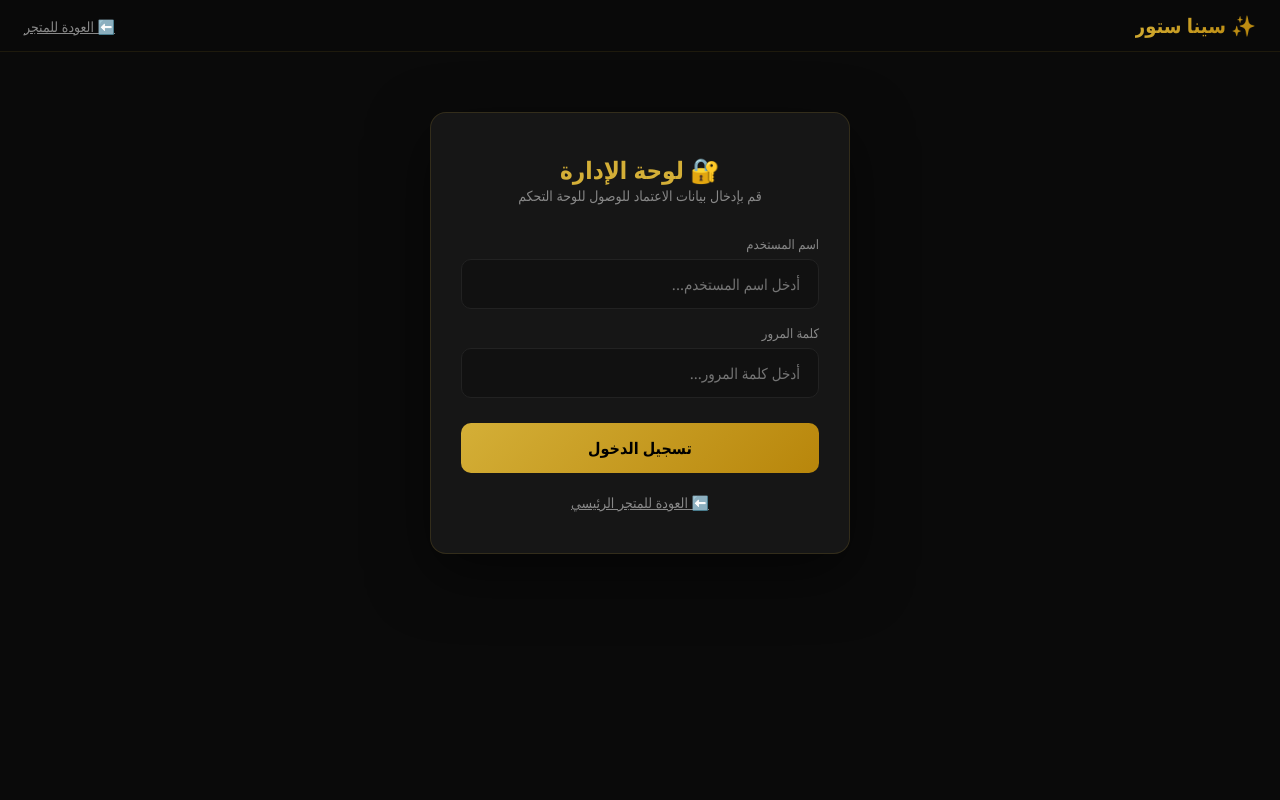
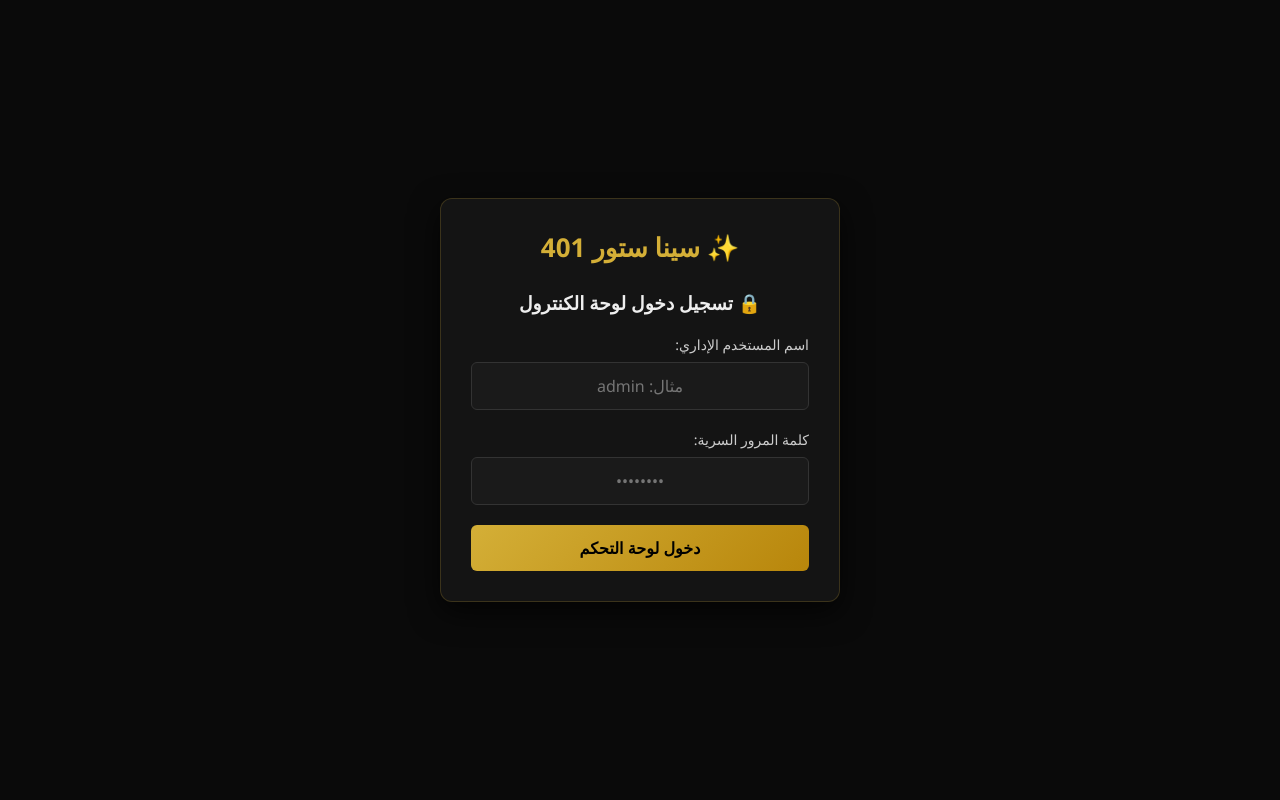
Before and after one commit to mosebh99/sina.401, a Flask app: page /login.html in a window 1280 px wide. Run offline with Flask 3, Linux system fonts and the light colour scheme; some libraries are stand-ins or nearby versions.

Commit message:
Update login.html

```diff
--- a/templates/login.html
+++ b/templates/login.html
@@ -3,214 +3,73 @@
 <head>
     <meta charset="UTF-8">
     <meta name="viewport" content="width=device-width, initial-scale=1.0">
-    <title>تسجيل الدخول الإداري | سينا ستور</title>
-    <link rel="icon" type="image/png" href="/static/css/logo.png.jpeg">
+    <title>تسجيل دخول الإدارة | سينا ستور 401</title>
     <style>
-        * { margin: 0; padding: 0; box-sizing: border-box; }
-        body {
-            font-family: 'Segoe UI', Tahoma, Geneva, Verdana, sans-serif;
-            background: #0a0a0a;
-            color: #fff;
-            min-height: 100vh;
-            display: flex;
-            flex-direction: column;
+        :root {
+            --primary: #d4af37;
+            --primary-hover: #b8860b;
+            --bg-dark: #0a0a0a;
+            --bg-card: #141414;
+            --border-gold: rgba(212, 175, 55, 0.2);
         }
-        header {
-            background: rgba(10,10,10,0.98);
-            backdrop-filter: blur(20px);
-            padding: 12px 24px;
-            display: flex;
-            justify-content: space-between;
-            align-items: center;
-            border-bottom: 1px solid rgba(212,175,55,0.1);
-        }
-        .logo {
-            font-size: 20px;
-            font-weight: 800;
-            background: linear-gradient(135deg, #d4af37, #b8860b);
-            -webkit-background-clip: text;
-            -webkit-text-fill-color: transparent;
-        }
-        .nav-links a {
-            color: #888;
-            font-size: 14px;
-            transition: all 0.3s;
-        }
-        .nav-links a:hover { color: #d4af37; }
-
-        .login-container {
-            max-width: 420px;
-            margin: 60px auto;
-            padding: 40px 30px;
-            background: #161616;
-            border-radius: 16px;
-            border: 1px solid rgba(212,175,55,0.15);
-            text-align: center;
-            box-shadow: 0 20px 60px rgba(0,0,0,0.5);
-            width: 90%;
-        }
-        .login-container h2 {
-            color: #d4af37;
-            margin-top: 0;
-            font-size: 24px;
-        }
-        .login-container p {
-            color: #888;
-            font-size: 14px;
-            margin-bottom: 30px;
-        }
-        .login-form {
-            display: flex;
-            flex-direction: column;
-            gap: 15px;
-        }
-        .input-group { position: relative; }
-        .input-group input {
-            width: 100%;
-            padding: 14px 18px;
-            background: #111;
-            border: 1px solid #222;
-            border-radius: 10px;
-            color: #fff;
-            font-family: inherit;
-            font-size: 15px;
-            transition: all 0.3s;
-        }
-        .input-group input:focus {
-            outline: none;
-            border-color: #d4af37;
-            box-shadow: 0 0 15px rgba(212,175,55,0.15);
-        }
-        .input-group label {
-            display: block;
-            text-align: right;
-            margin-bottom: 6px;
-            color: #888;
-            font-size: 13px;
-        }
-        .login-btn {
-            background: linear-gradient(135deg, #d4af37, #b8860b);
-            color: #000;
-            border: none;
-            padding: 14px;
-            border-radius: 10px;
-            font-weight: bold;
-            font-size: 16px;
-            cursor: pointer;
-            transition: all 0.3s;
-            margin-top: 10px;
-            font-family: inherit;
-        }
-        .login-btn:hover {
-            transform: scale(1.02);
-            box-shadow: 0 6px 20px rgba(212,175,55,0.4);
-        }
-        .login-btn:disabled {
-            opacity: 0.6;
-            cursor: not-allowed;
-            transform: none;
-        }
-        .error-msg {
-            color: #ef4444;
-            font-size: 13px;
-            margin-top: 10px;
-            display: none;
-        }
-        .success-msg {
-            color: #22c55e;
-            font-size: 13px;
-            margin-top: 10px;
-            display: none;
-        }
-        .back-link {
-            display: inline-block;
-            margin-top: 20px;
-            color: #888;
-            font-size: 14px;
-            transition: color 0.3s;
-        }
-        .back-link:hover { color: #d4af37; }
+        * { margin: 0; padding: 0; box-sizing: border-box; font-family: 'Segoe UI', sans-serif; }
+        body { background: var(--bg-dark); color: #fff; display: flex; justify-content: center; align-items: center; min-height: 100vh; padding: 20px; }
+        .login-container { max-width: 400px; width: 100%; background: var(--bg-card); border: 1px solid var(--border-gold); padding: 30px; border-radius: 12px; box-shadow: 0 10px 30px rgba(0,0,0,0.7); text-align: center; }
+        .logo { font-size: 26px; font-weight: bold; color: var(--primary); text-decoration: none; display: block; margin-bottom: 25px; }
+        h3 { margin-bottom: 20px; color: #eee; }
+        label { display: block; text-align: right; margin-bottom: 8px; font-size: 14px; color: #ccc; }
+        input { width: 100%; padding: 12px; margin-bottom: 20px; background: #1a1a1a; border: 1px solid #333; border-radius: 6px; color: #fff; font-size: 16px; text-align: center; }
+        input:focus { border-color: var(--primary); outline: none; }
+        button { width: 100%; padding: 12px; background: linear-gradient(135deg, var(--primary), var(--primary-hover)); border: none; border-radius: 6px; color: #000; font-weight: bold; font-size: 16px; cursor: pointer; transition: opacity 0.3s; }
+        button:hover { opacity: 0.9; }
+        .err-msg { background: rgba(239, 68, 68, 0.2); border: 1px solid #ef4444; color: #ef4444; padding: 10px; border-radius: 6px; margin-bottom: 15px; display: none; font-size: 14px; font-weight: bold; }
     </style>
 </head>
 <body>
-    <header>
-        <div class="logo">✨ سينا ستور</div>
-        <div class="nav-links"><a href="/">⬅️ العودة للمتجر</a></div>
-    </header>
 
     <div class="login-container">
-        <h2>🔐 لوحة الإدارة</h2>
-        <p>قم بإدخال بيانات الاعتماد للوصول للوحة التحكم</p>
+        <a href="/" class="logo">✨ سينا ستور 401</a>
+        <h3>🔒 تسجيل دخول لوحة الكنترول</h3>
 
-        <form id="admin-login-form" class="login-form">
-            <div class="input-group">
-                <label>اسم المستخدم</label>
-                <input type="text" id="adm-user" placeholder="أدخل اسم المستخدم..." required autocomplete="username">
-            </div>
-            <div class="input-group">
-                <label>كلمة المرور</label>
-                <input type="password" id="adm-pass" placeholder="أدخل كلمة المرور..." required autocomplete="current-password">
-            </div>
-            <button type="submit" class="login-btn" id="login-btn">تسجيل الدخول</button>
-            <div class="error-msg" id="error-msg"></div>
-            <div class="success-msg" id="success-msg"></div>
+        <div id="error-div" class="err-msg"></div>
+
+        <form id="admin-login-form">
+            <label>اسم المستخدم الإداري:</label>
+            <input type="text" id="adm-user" required placeholder="مثال: admin">
+
+            <label>كلمة المرور السرية:</label>
+            <input type="password" id="adm-pass" required placeholder="••••••••">
+
+            <button type="submit">دخول لوحة التحكم</button>
         </form>
-
-        <a href="/" class="back-link">⬅️ العودة للمتجر الرئيسي</a>
     </div>
 
     <script>
-        async function checkLoginStatus() {
-            try {
-                const res = await fetch('/api/auth/check');
-                const data = await res.json();
-                if (data.authenticated) {
-                    window.location.href = '/cashier.html';
-                }
-            } catch (e) {}
-        }
-        checkLoginStatus();
-
         document.getElementById('admin-login-form').addEventListener('submit', async function(e) {
             e.preventDefault();
+            const username = document.getElementById('adm-user').value.trim();
+            const password = document.getElementById('adm-pass').value;
+            const errDiv = document.getElementById('error-div');
 
-            const user = document.getElementById('adm-user').value.trim();
-            const pass = document.getElementById('adm-pass').value.trim();
-            const btn = document.getElementById('login-btn');
-            const errorDiv = document.getElementById('error-msg');
-            const successDiv = document.getElementById('success-msg');
-
-            errorDiv.style.display = 'none';
-            successDiv.style.display = 'none';
-            btn.disabled = true;
-            btn.innerText = 'جاري التحقق...';
+            errDiv.style.display = 'none';
 
             try {
-                const res = await fetch('/api/auth/login', {
+                const response = await fetch('/api/auth/login', {
                     method: 'POST',
                     headers: { 'Content-Type': 'application/json' },
-                    body: JSON.stringify({ username: user, password: pass })
+                    body: JSON.stringify({ username, password })
                 });
+                const data = await response.json();
 
-                const data = await res.json();
-
-                if (data.success) {
-                    successDiv.innerText = '✅ ' + data.message + ' جاري التوجيه...';
-                    successDiv.style.display = 'block';
-                    setTimeout(() => {
-                        window.location.href = '/cashier.html';
-                    }, 1000);
+                if (response.ok && data.success) {
+                    window.location.href = '/cashier.html';
                 } else {
-                    errorDiv.innerText = '❌ ' + (data.message || 'بيانات الدخول غير صحيحة');
-                    errorDiv.style.display = 'block';
-                    btn.disabled = false;
-                    btn.innerText = 'تسجيل الدخول';
+                    errDiv.innerText = data.message || 'بيانات الدخول الإدارية غير صحيحة.';
+                    errDiv.style.display = 'block';
                 }
-            } catch (err) {
-                errorDiv.innerText = '❌ فشل الاتصال بالسيرفر';
-                errorDiv.style.display = 'block';
-                btn.disabled = false;
-                btn.innerText = 'تسجيل الدخول';
+            } catch(err) {
+                errDiv.innerText = 'خطأ اتصال بالسيرفر.';
+                errDiv.style.display = 'block';
             }
         });
     </script>
```
